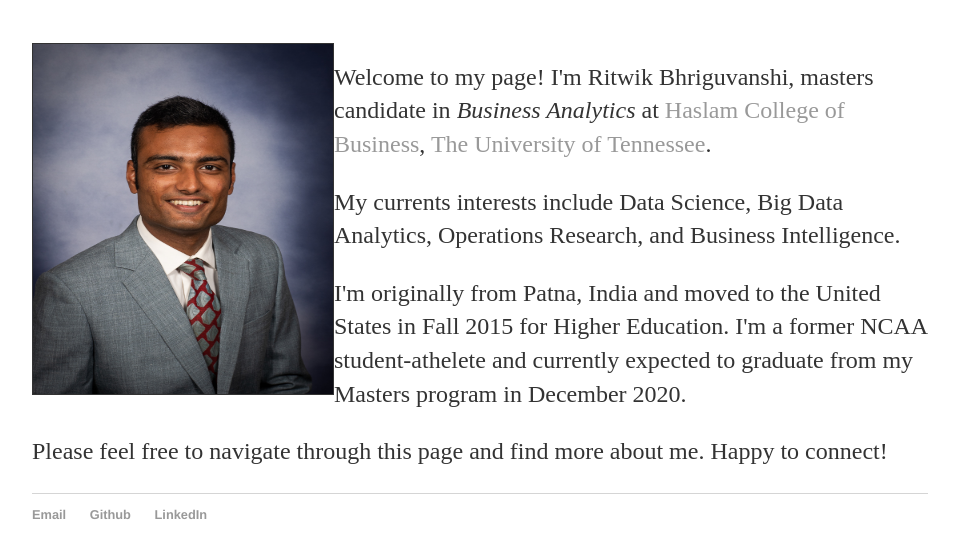
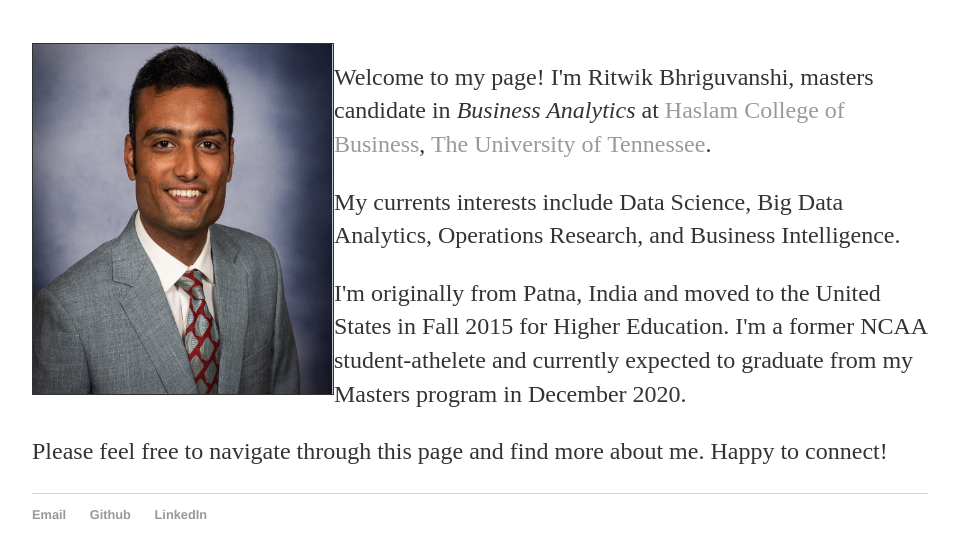
Before and after one commit to britwik12/britwik12.github.io, a plain HTML site: page index.html in a window 1280 px wide. Shown: the part 139-696 px from the top of the page, without its empty margins (160-1117 px from the left). Drawn offline with Linux system fonts and the light colour scheme.

Commit message:
Update index.html

```diff
--- a/index.html
+++ b/index.html
@@ -17,7 +17,7 @@
 		<div class="container">
     		<div class="blurb">
         		<h1>Greetings from Ritwik Bhriguvanshi</h1>
-				<div><p style="float: left;"><img src= "image/Bhriguvanshi_Ritwik_Final.jpg" width="300" height="350" border="1px"></p>
+				<div><p style="float: left;"><img src= "image/Headshot.PNG" width="300" height="350" border="1px"></p>
 					<br>
 				     <p>Welcome to my page! I'm Ritwik Bhriguvanshi, masters candidate in <em>Business Analytics</em> at<a href = "https://haslam.utk.edu/business-analytics-statistics/msba">
 					Haslam College of Business</a>, <a href = "https://www.utk.edu/">The University of Tennessee</a>. </p>
```
